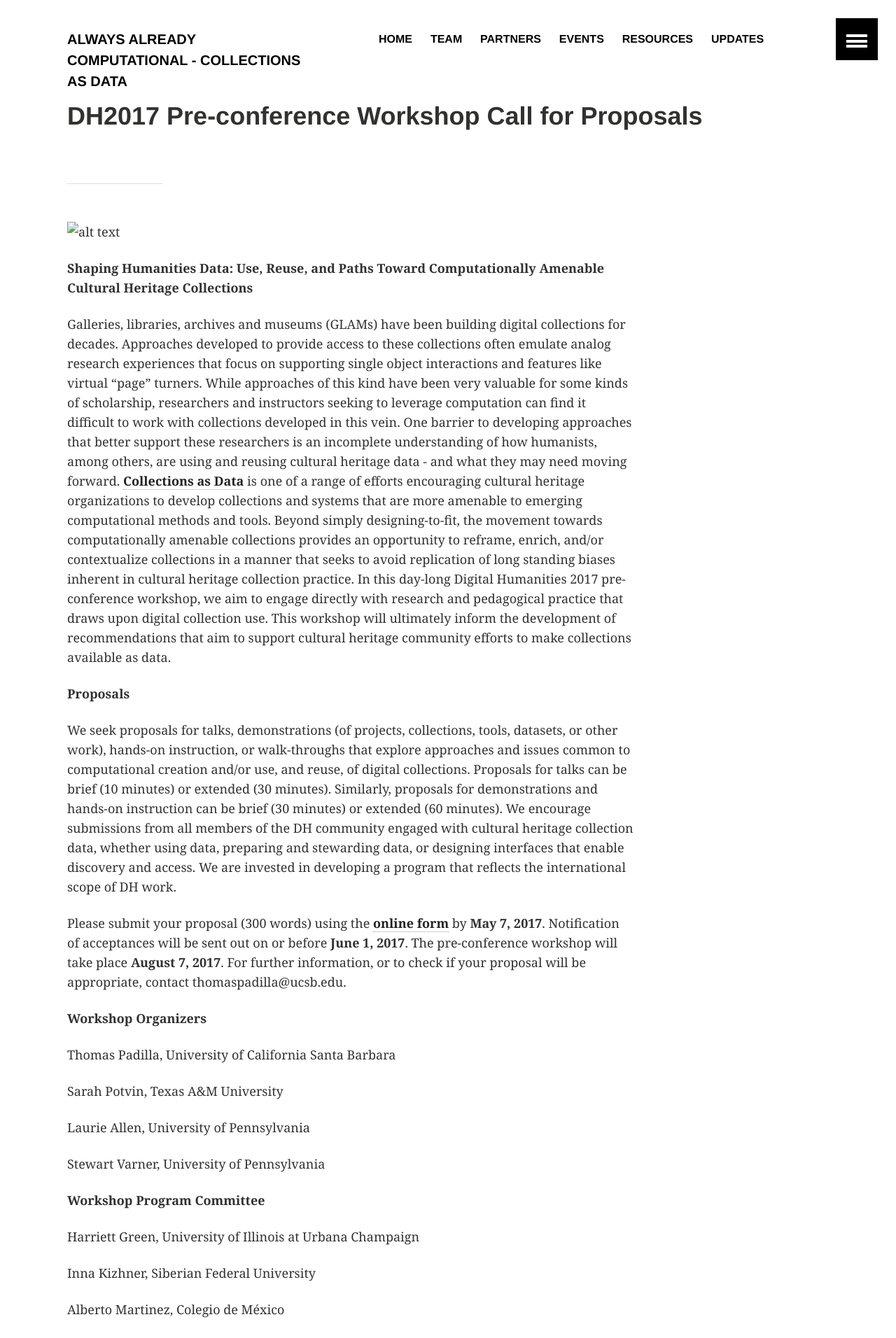
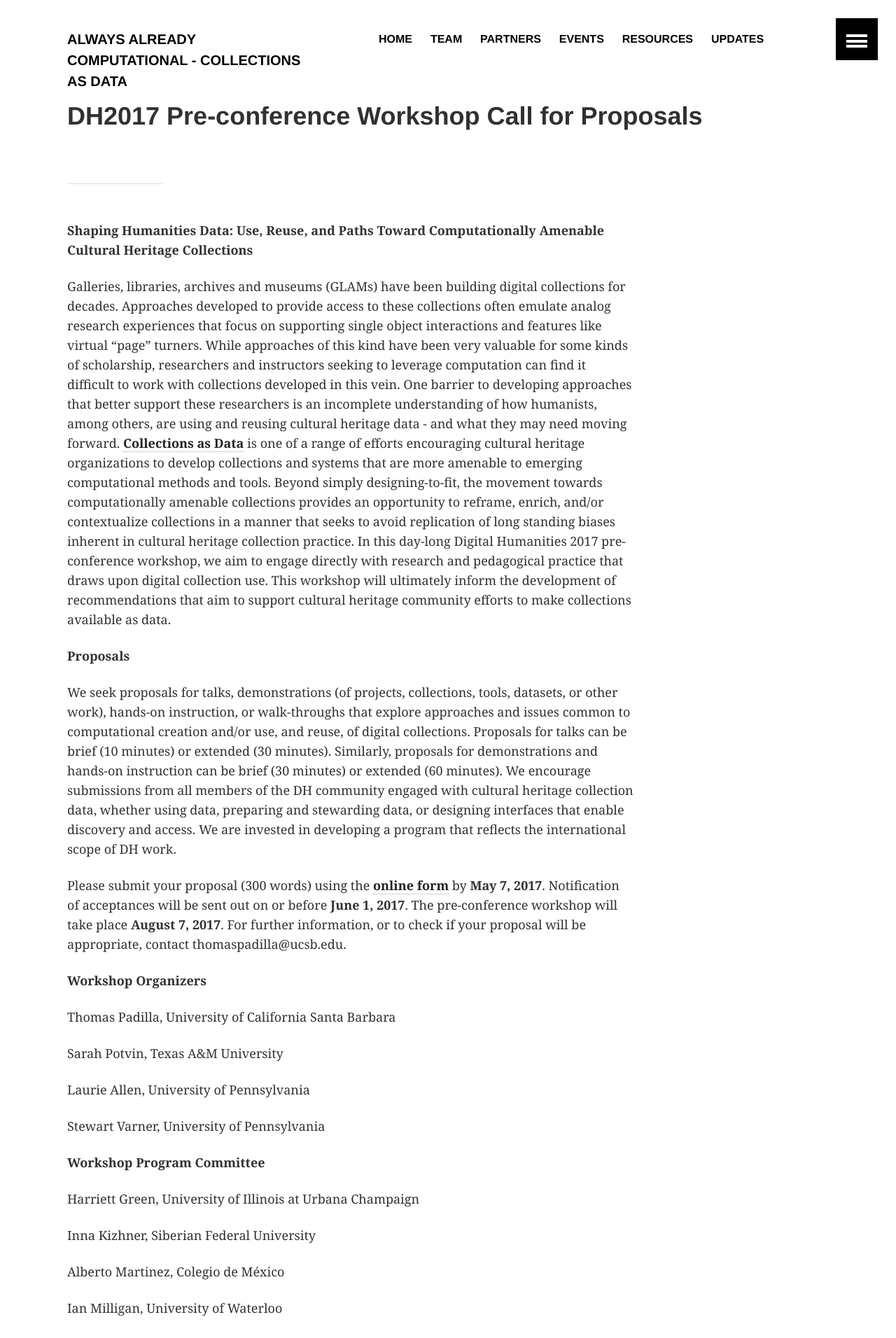
Before and after one commit to collectionsasdata/collectionsasdata.github.io, a Jekyll site: the page built from _posts/2017-4-7-dh2017.markdown, in a window 1280 px wide. Shown: the top 1912 px of the page at 70% size. Built offline with Jekyll 4.4.1, drawn with Linux system fonts in a browser that asks for light colours.

Commit message:
Update 2017-4-7-dh2017.markdown

```diff
--- a/_posts/2017-4-7-dh2017.markdown
+++ b/_posts/2017-4-7-dh2017.markdown
@@ -5,7 +5,6 @@ date:   2017-4-7
 teaser: "Shaping Humanities Data: Use, Reuse, and Paths Toward Computationally Amenable Cultural Heritage Collections"
 ---
 ---
-![alt text](collectionsasdata.github.io/images/dh2017.png "Digital Humanities 2017")
 
 **Shaping Humanities Data: Use, Reuse, and Paths Toward Computationally Amenable Cultural Heritage Collections**
 
```
